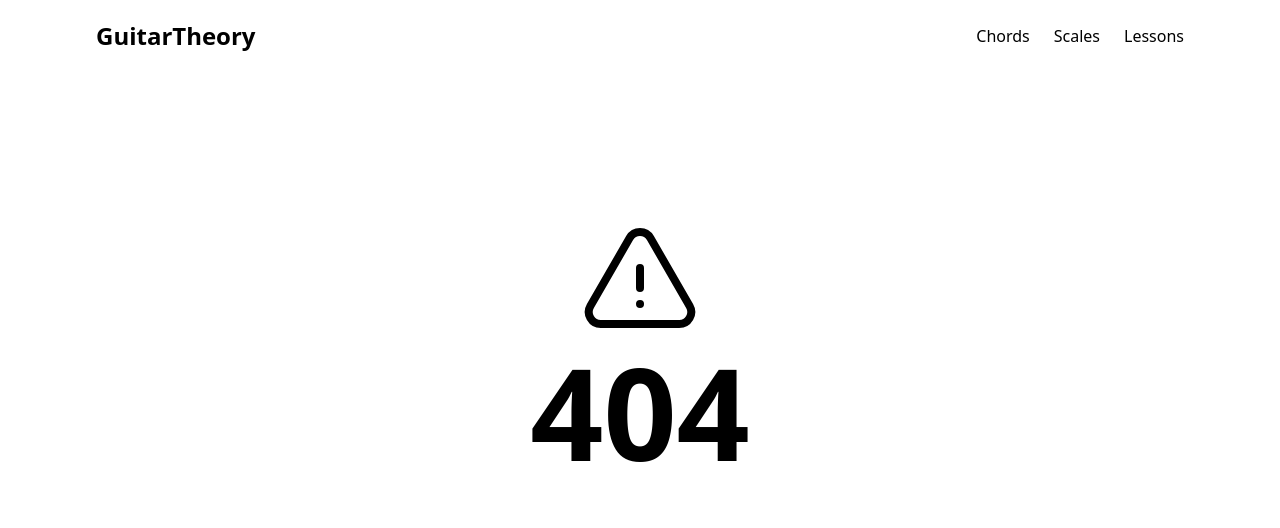
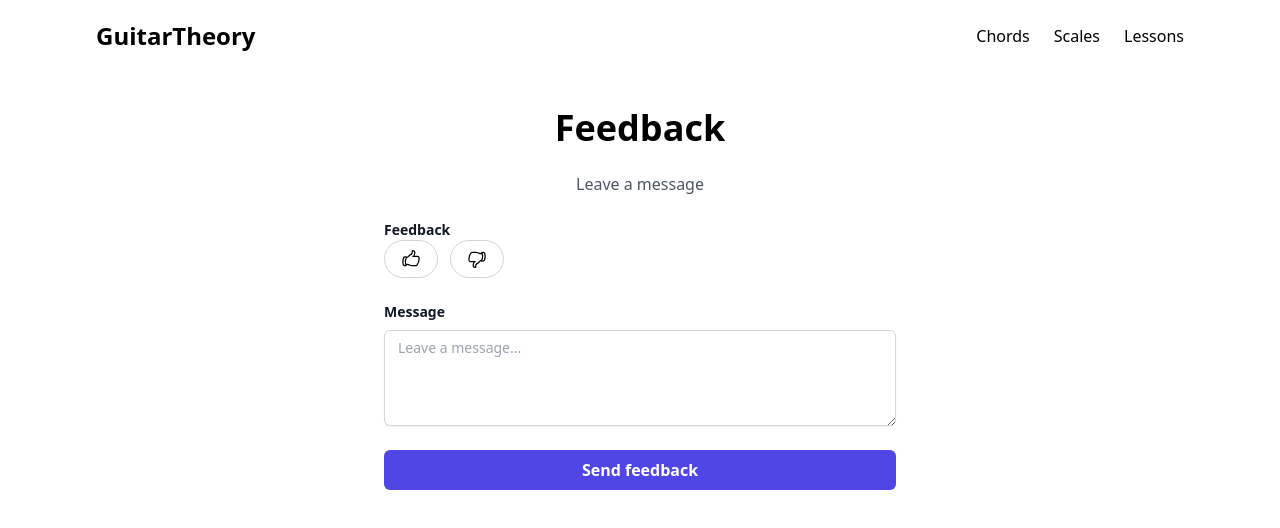
Before and after one commit to stevewarner/guitar-fretboard-map, a Next.js app: page /feedback in a window 1280 px wide. Before the commit this address had no page. Shown: the top 528 px of the page. Built offline with nearby package versions, Linux system fonts and the light colour scheme.

Commit message:
fix: add feedback page

```diff
--- /dev/null
+++ b/app/feedback/page.tsx
@@ -0,0 +1,18 @@
+import { Metadata } from 'next';
+import { FeedbackForm } from '@/modules/FeedbackForm';
+
+export const metadata: Metadata = {
+  title: 'Feedback',
+};
+
+const Feedback = () => {
+  return (
+    <div className="flex flex-col items-center gap-6">
+      <h1>Feedback</h1>
+      <p className="text-gray-600">Leave a message</p>
+      <FeedbackForm />
+    </div>
+  );
+};
+
+export default Feedback;
--- /dev/null
+++ b/app/feedbackActions.ts
@@ -0,0 +1,34 @@
+'use server';
+import { sql } from '@vercel/postgres';
+
+type Sentiment = 'positive' | 'negative';
+
+export interface FeedbackState {
+  success: boolean;
+  message: string;
+}
+
+export async function submitFeedback(
+  _prevState: FeedbackState,
+  formData: FormData,
+): Promise<FeedbackState> {
+  const message = formData.get('message') as string;
+  const sentiment = formData.get('sentiment') as Sentiment | null;
+
+  if (!sentiment || !['positive', 'negative'].includes(sentiment))
+    return { success: false, message: 'Please select a sentiment.' };
+  if (!message?.trim()) return { success: false, message: 'Please enter your feedback.' };
+  if (message.trim().length > 2000) return { success: false, message: 'Message is too long (max 2000 characters).' };
+
+  try {
+    await sql.query(
+      'INSERT INTO feedback (message, sentiment) VALUES ($1, $2)',
+      [message.trim(), sentiment || null],
+    );
+    return { success: true, message: 'Thanks for your feedback!' };
+  } catch (e) {
+    // eslint-disable-next-line no-console
+    console.error('Error saving feedback:', e);
+    return { success: false, message: 'Something went wrong. Please try again.' };
+  }
+}
--- a/app/page.tsx
+++ b/app/page.tsx
@@ -107,6 +107,11 @@ export default async function Home() {
         <h3>Recently added</h3>
         <ChordCarousel chords={chords} />
       </section>
+      <footer className="mt-12 border-t py-4 text-center text-sm text-gray-500">
+        <Link href="/feedback" className="underline">
+          Send me a message
+        </Link>
+      </footer>
     </>
   );
 }
--- /dev/null
+++ b/modules/FeedbackForm/FeedbackForm.tsx
@@ -0,0 +1,89 @@
+'use client';
+import { useActionState } from 'react';
+import { submitFeedback } from '@/app/feedbackActions';
+import ThumbsUpIcon from '@/svgs/thumbsup.svg';
+
+const SENTIMENTS = [
+  {
+    value: 'positive',
+    label: 'Thumbs up',
+    icon: <ThumbsUpIcon height="20" width="20" />,
+  },
+  {
+    value: 'negative',
+    label: 'Thumbs down',
+    icon: <ThumbsUpIcon className="rotate-180" height="20" width="20" />,
+  },
+] as const;
+
+const initialState = { success: false, message: '' };
+
+export const FeedbackForm = () => {
+  const [formState, formAction, isPending] = useActionState(
+    submitFeedback,
+    initialState,
+  );
+
+  return (
+    <form action={formAction} className="flex w-full max-w-lg flex-col gap-6">
+      <fieldset className="flex flex-col gap-2">
+        <legend className="text-sm font-semibold text-gray-900">
+          Feedback
+        </legend>
+        <div className="flex gap-3">
+          {SENTIMENTS.map(({ value, label, icon }) => (
+            <label
+              key={value}
+              className="flex cursor-pointer items-center gap-2 rounded-full border border-gray-300 px-4 py-2 transition-colors has-[:checked]:border-indigo-600 has-[:checked]:bg-indigo-600 has-[:checked]:text-white hover:border-indigo-400"
+            >
+              <input
+                type="radio"
+                name="sentiment"
+                value={value}
+                className="sr-only"
+                required
+              />
+              {icon}
+              <span className="sr-only">{label}</span>
+            </label>
+          ))}
+        </div>
+      </fieldset>
+
+      <div className="flex flex-col gap-2">
+        <label
+          htmlFor="message"
+          className="text-sm font-semibold text-gray-900"
+        >
+          Message
+        </label>
+        <textarea
+          id="message"
+          name="message"
+          rows={4}
+          placeholder="Leave a message..."
+          maxLength={2000}
+          required
+          className="block w-full rounded-md border-0 px-3.5 py-2 text-gray-900 shadow-sm ring-1 ring-inset ring-gray-300 placeholder:text-gray-400 sm:text-sm"
+        />
+      </div>
+
+      <button
+        type="submit"
+        disabled={isPending}
+        className="rounded-md bg-indigo-600 px-4 py-2 font-semibold text-white hover:bg-indigo-500 disabled:bg-gray-400"
+      >
+        {isPending ? 'Sending...' : 'Send feedback'}
+      </button>
+
+      {formState.message && (
+        <p
+          role="alert"
+          className={`text-sm ${formState.success ? 'text-green-600' : 'text-red-600'}`}
+        >
+          {formState.message}
+        </p>
+      )}
+    </form>
+  );
+};
--- /dev/null
+++ b/modules/FeedbackForm/index.ts
@@ -0,0 +1 @@
+export * from './FeedbackForm';
```
Also changed, not shown: svgs/thumbsup.svg (added).
